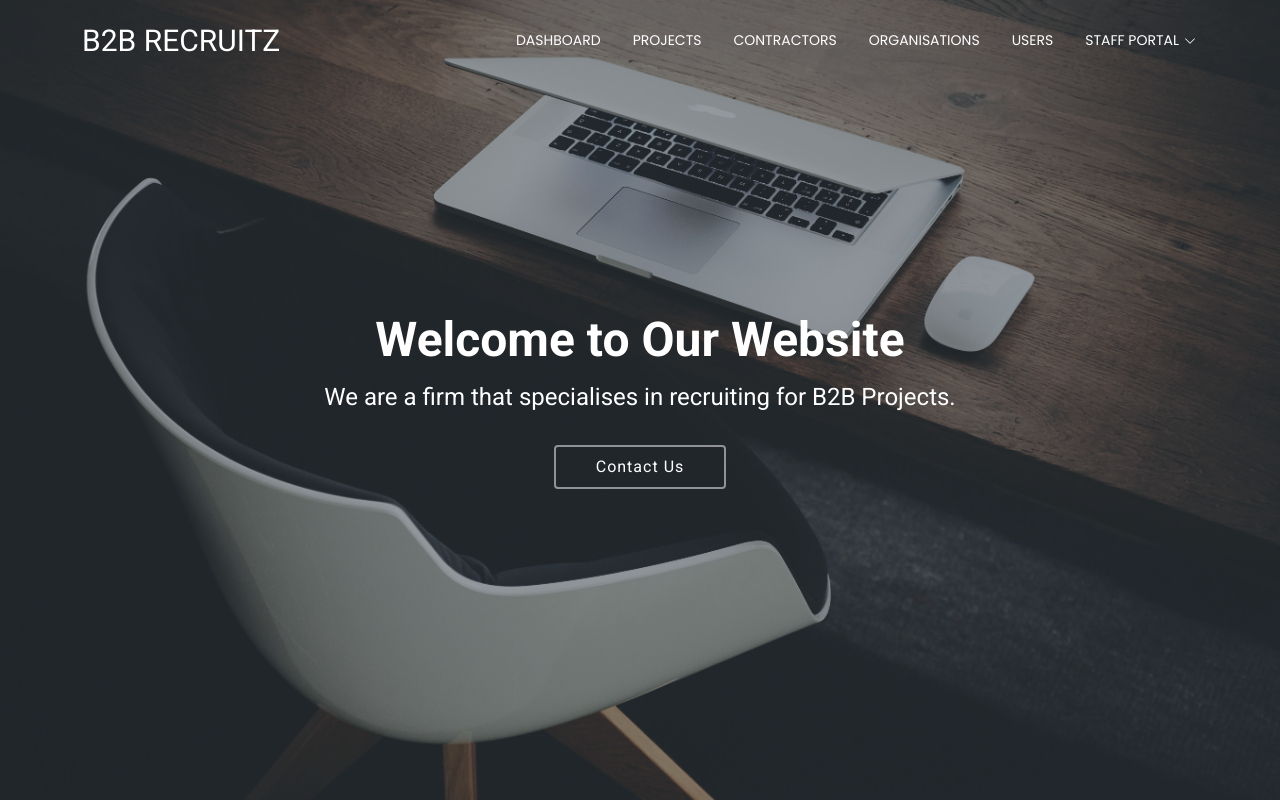
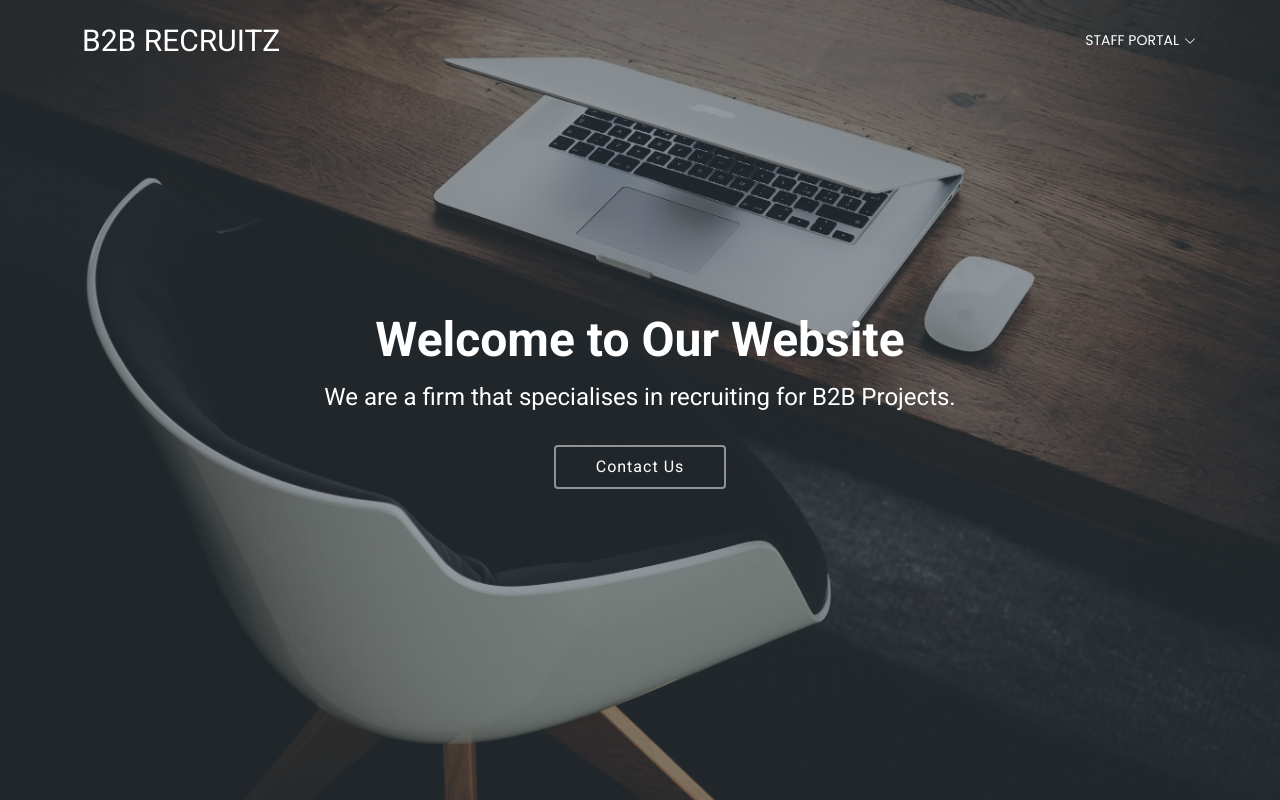
Before and after one commit to V4N1LLA-1CE/CRM-website, a PHP site: page / in a window 1280 px wide. Run offline with PHP 8.4, Linux system fonts and the light colour scheme.

Commit message:
fix: change landing page so links fall under staff portal

```diff
--- a/index.php
+++ b/index.php
@@ -56,15 +56,15 @@
 
       <nav id="navmenu" class="navmenu">
         <ul>
-          <li><a href="./dashboard.php">Dashboard</a></li>
-          <li><a href="./projects.php">Projects</a></li>
-          <li><a href="./contractors.php">Contractors</a></li>
-          <li><a href="./organisations.php">Organisations</a></li>
-          <li><a href="./users.php">Users</a></li>
           <li class="dropdown">
             <a href="#"><span>Staff Portal</span>
               <i class="bi bi-chevron-down toggle-dropdown"></i></a>
             <ul>
+              <li><a href="./dashboard.php">Dashboard</a></li>
+              <li><a href="./projects.php">Projects</a></li>
+              <li><a href="./contractors.php">Contractors</a></li>
+              <li><a href="./organisations.php">Organisations</a></li>
+              <li><a href="./users.php">Users</a></li>
               <li><a href="/login.php">Login</a></li>
             </ul>
           </li>
```
